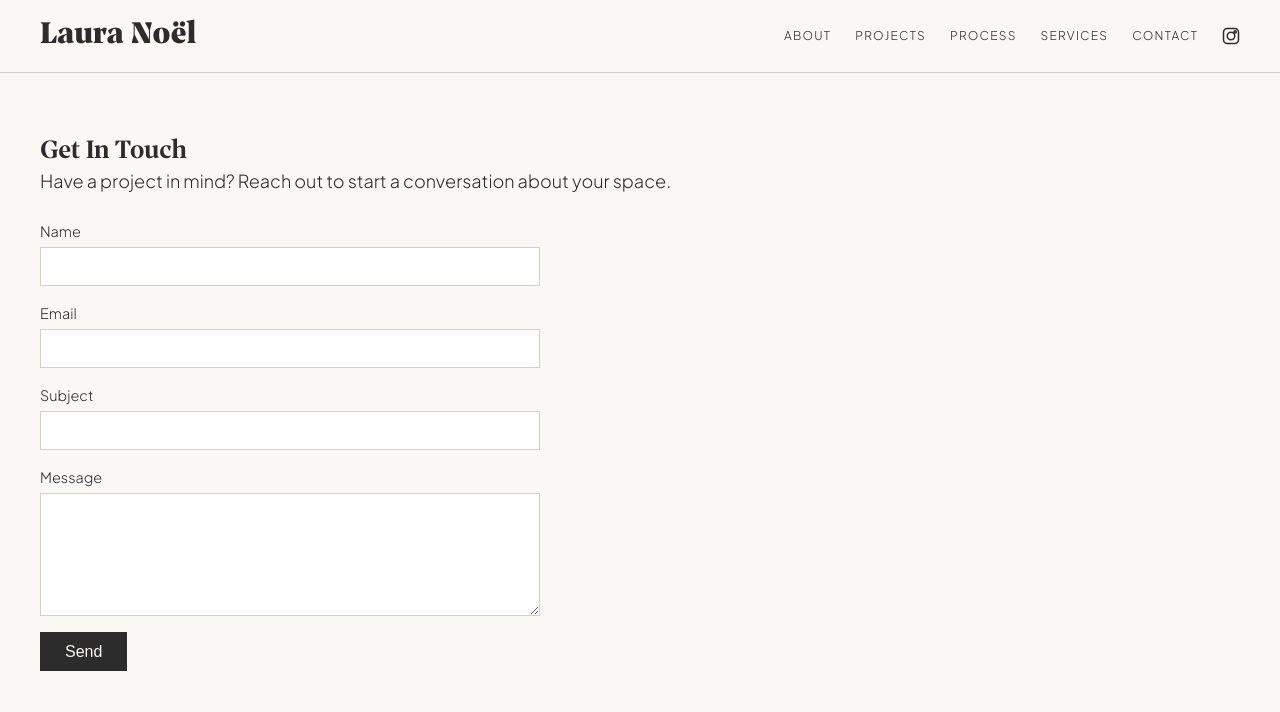
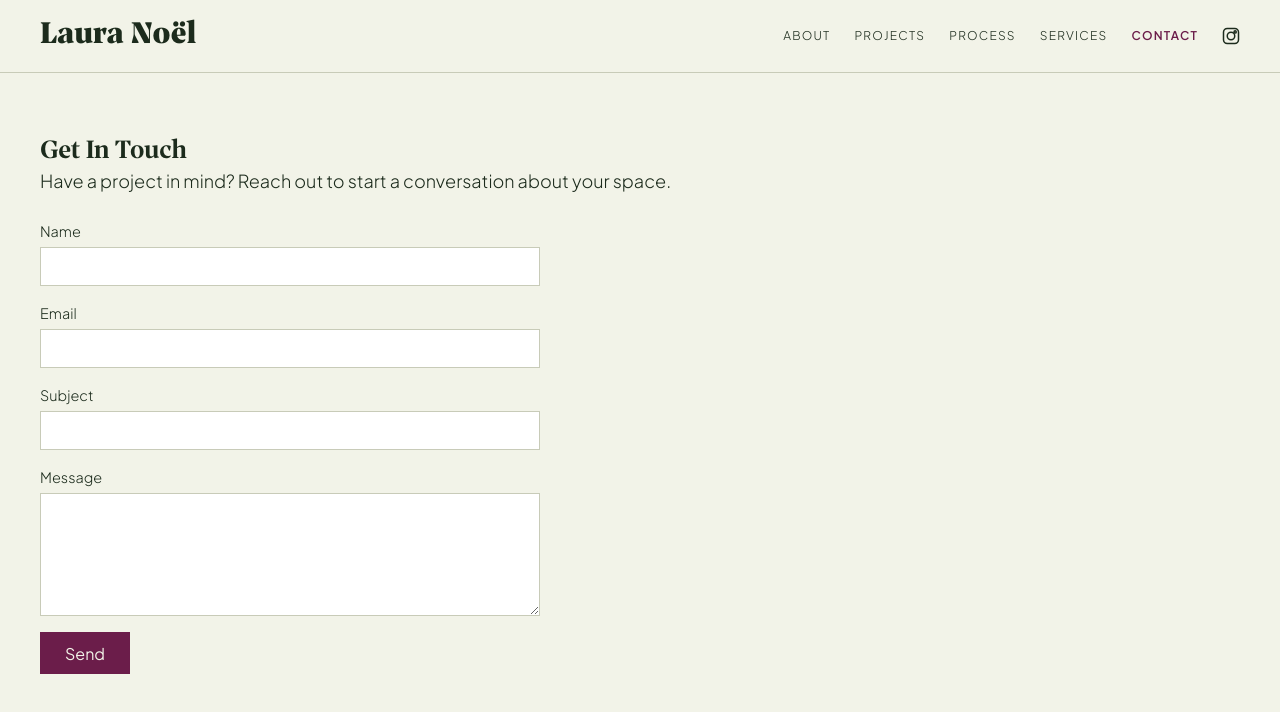
Before and after one commit to joshuagoran/laura-portfolio, a React (Vite) app: page /contact in a window 1280 px wide. Shown: the top 712 px of the page. Built offline with nearby package versions, Linux system fonts and the light colour scheme.

Commit message:
Update color palette and add accent-warm to navbar, button, badge
Co-Authored-By: Claude Opus 4.6 <noreply@anthropic.com>

```diff
--- a/biome.json
+++ b/biome.json
@@ -4,6 +4,11 @@
         "enabled": true,
         "indentStyle": "space",
         "indentWidth": 4
+    },
+    "css": {
+        "parser": {
+            "cssModules": true
+        }
     },
     "javascript": {
         "formatter": {
--- a/src/data/projects.ts
+++ b/src/data/projects.ts
@@ -70,7 +70,7 @@ export const projects: Project[] = [
         year: 2024,
         location: "Akron, OH",
         featured: true,
-        category: "Preservation",
+        category: "Preservation & Planting Design",
         status: "in-progress",
         collaborators: [
             "Progress Through Preservation Akron",
--- a/src/index.css
+++ b/src/index.css
@@ -49,13 +49,13 @@
 
 :root {
     /* Colors */
-    --color-text: #2c2c2c;
-    --color-text-muted: #6b6b6b;
-    --color-bg: #faf8f5;
-    --color-bg-alt: #f0ece6;
-    --color-accent: #4a6741;
-    --color-accent-warm: #b87333;
-    --color-border: #d4cfc7;
+    --color-text: #1c2b1c;
+    --color-text-muted: #4a5a4a;
+    --color-bg: #f2f3e8;
+    --color-bg-alt: #e6e8d8;
+    --color-accent: #3d6b2e;
+    --color-accent-warm: #6b1d4a;
+    --color-border: #c8cbb8;
 
     /* Typography scale (minor third 1.2x) */
     --text-xs: 0.75rem;
--- a/src/styles/ContactForm.module.css
+++ b/src/styles/ContactForm.module.css
@@ -23,16 +23,18 @@
 
 .form button {
     padding: 0.6rem 1.5rem;
-    border: 1px solid var(--color-text);
-    background: var(--color-text);
+    border: 1px solid var(--color-accent-warm);
+    background: var(--color-accent-warm);
     color: var(--color-bg);
     cursor: pointer;
+    font-family: inherit;
     font-size: 1rem;
     align-self: flex-start;
+    transition: opacity 0.2s ease;
 }
 
 .form button:hover {
-    background: var(--color-text-muted);
+    opacity: 0.8;
 }
 
 .thanks {
--- a/src/styles/Navbar.module.css
+++ b/src/styles/Navbar.module.css
@@ -55,6 +55,11 @@
 
 .links a:hover {
     opacity: 0.5;
+}
+
+.links a:global(.active) {
+    color: var(--color-accent-warm);
+    font-weight: 600;
 }
 
 /* Hamburger button */
--- a/src/styles/ProjectDetail.module.css
+++ b/src/styles/ProjectDetail.module.css
@@ -82,8 +82,8 @@
     text-transform: uppercase;
     letter-spacing: 0.08em;
     padding: 0.2em 0.6em;
-    border: 1px solid var(--color-text-muted);
-    color: var(--color-text-muted);
+    border: 1px solid var(--color-accent-warm);
+    color: var(--color-accent-warm);
     border-radius: 2px;
 }
 
```
